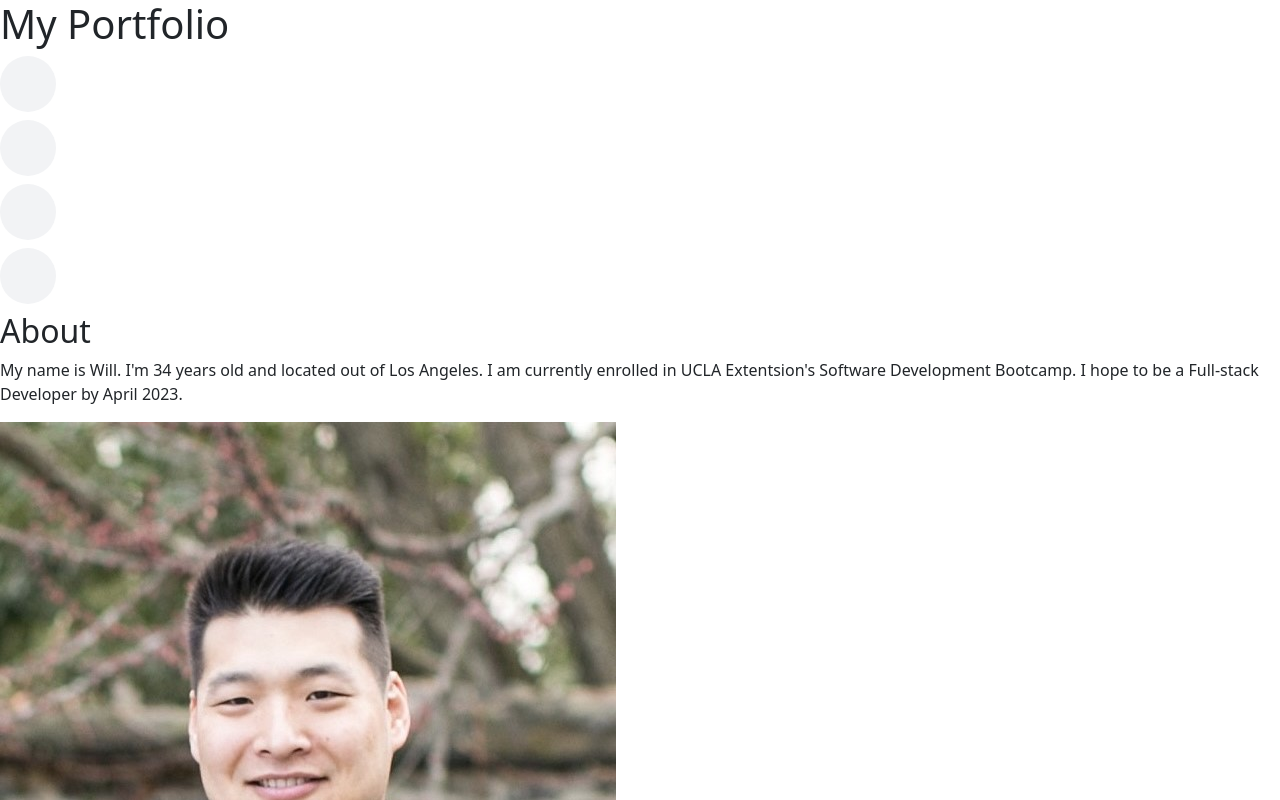
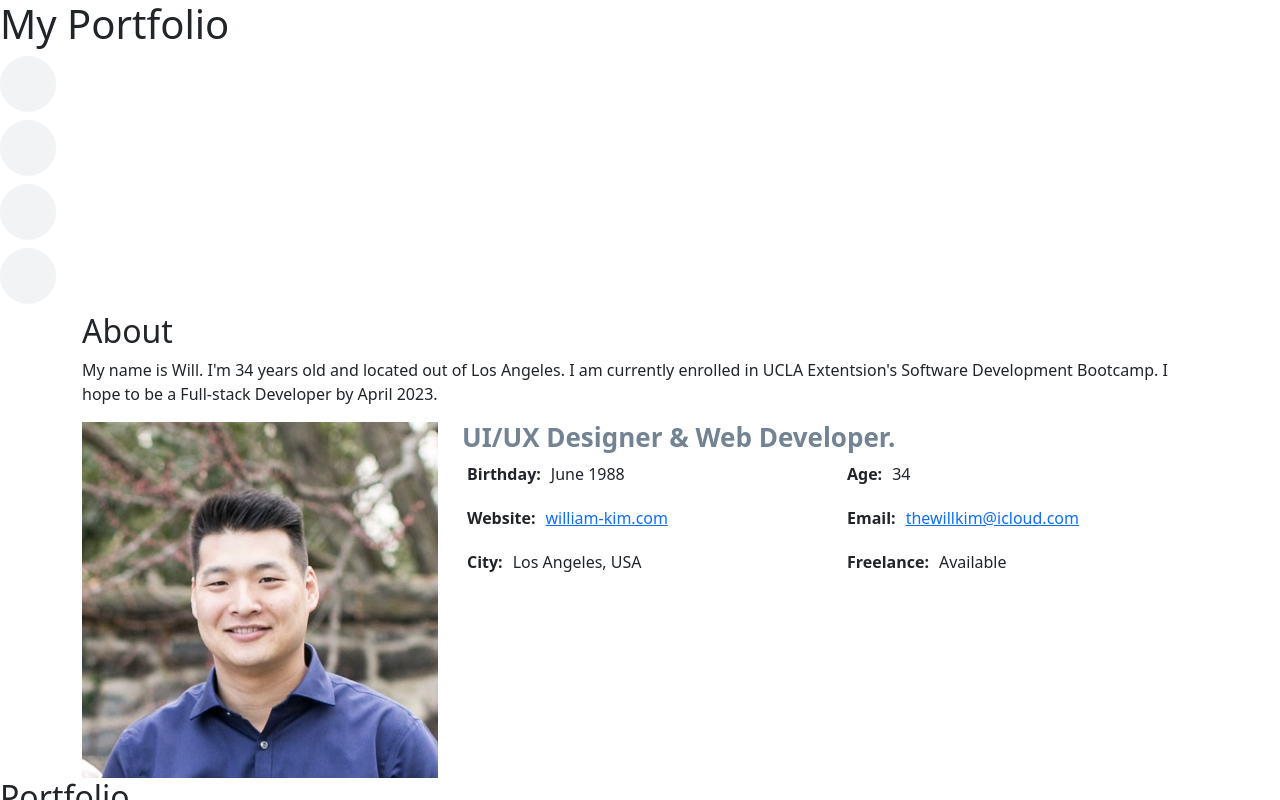
Before and after one commit to wiilki/work-samples-react-portfolio-wk, a React (Create React App) app: page / in a window 1280 px wide. Shown: the top 800 px of the page. Built offline with nearby package versions, Linux system fonts and the light colour scheme; the HTML template or start-up script is replaced by a standard one.

Commit message:
Import About styling from old portfolio

```diff
--- a/src/App.js
+++ b/src/App.js
@@ -11,8 +11,8 @@ function App() {
       <Header />
       <About />
       <Portfolio />
+      <Resume />
       <Contact />
-      <Resume />
       <Footer />
     </div>
   );
--- a/src/components/About.js
+++ b/src/components/About.js
@@ -1,16 +1,43 @@
 import React from "react";
-import profileImg from "../assets/profile-img.jpg"
+import profileImg from "../assets/profile-img.jpg";
+import '../styles/About.css';
 
 function About() {
     return (
-        <div className="section-title">
-            <div className="section-title">
-                <h2>About</h2>
+        <section id="about" className="about">
+            <div className="container" data-aos="fade-up">
+                <div className="section-title">
+                    <h2>About</h2>
+                    <p>My name is Will. I'm 34 years old and located out of Los Angeles. I am currently enrolled in UCLA
+                        Extentsion's Software Development Bootcamp. I hope to be a Full-stack Developer by April 2023.</p>
+                </div>
+                <div className="row">
+                    <div className="col-lg-4">
+                        <img src={profileImg} alt="profile-img" className="img-fluid" />
+                    </div>
+                    <div className=" col-lg-8 pt-4 pt-lg-0 content">
+                        <h3>UI/UX Designer &amp; Web Developer.</h3>
+                        <div className="row">
+                            <div className="col-lg-6">
+                                <ul>
+                                    <li><i className="bi bi-chevron-right"></i> <strong>Birthday:</strong> <span>June 1988</span></li>
+                                    <li><i className="bi bi-chevron-right"></i> <strong>Website:</strong> <span><a href="https://william-kim.com/">william-kim.com</a></span></li>
+                                    <li><i className="bi bi-chevron-right"></i> <strong>City:</strong> <span>Los Angeles, USA</span></li>
+                                </ul>
+                            </div>
+                            <div className="col-lg-6">
+                                <ul>
+                                    <li><i className="bi bi-chevron-right"></i> <strong>Age:</strong> <span>34</span></li>
+                                    <li><i className="bi bi-chevron-right"></i> <strong>Email:</strong> <span><a href="mailto:thewillkim@icloud.com">thewillkim@icloud.com</a></span></li>
+                                    <li><i className="bi bi-chevron-right"></i> <strong>Freelance:</strong> <span>Available</span></li>
+                                </ul>
+                            </div>
+                        </div>
+                    </div>
+                </div>
             </div>
-            <p>My name is Will. I'm 34 years old and located out of Los Angeles. I am currently enrolled in UCLA
-                Extentsion's Software Development Bootcamp. I hope to be a Full-stack Developer by April 2023.</p>
-            <img src={profileImg} alt="profile-img"></img>
-        </div>
+        </section>
+
     );
 }
 
--- a/src/components/Header.js
+++ b/src/components/Header.js
@@ -3,7 +3,7 @@ import Navigation from "./Navigation";
 
 function Header() {
   return (
-    <header>
+    <header id="header" class="d-flex flex-column justify-content-center">
       <h1>My Portfolio</h1>
       <Navigation />
     </header>
--- a/src/components/Navigation.js
+++ b/src/components/Navigation.js
@@ -4,17 +4,14 @@ import '../styles/Navigation.css';
 function Navigation() {
   return (
     <header id="header" className="d-flex flex-column justify-content-center">
-
       <nav id="navbar" className="navbar nav-menu">
         <ul>
           <li><a href="#about" className="nav-link scrollto"><i className="bx bx-user"></i> <span>About</span></a></li>
           <li><a href="#resume" className="nav-link scrollto"><i className="bx bx-file-blank"></i> <span>Resume</span></a></li>
           <li><a href="#portfolio" className="nav-link scrollto"><i className="bx bx-book-content"></i> <span>Portfolio</span></a>       </li>
-
           <li><a href="#contact" className="nav-link scrollto"><i className="bx bx-envelope"></i> <span>Contact</span></a></li>
         </ul>
       </nav>
-
     </header>
 
   );
--- /dev/null
+++ b/src/styles/About.css
@@ -0,0 +1,31 @@
+.about .content h3 {
+    font-weight: 700;
+    font-size: 26px;
+    color: #728394;
+  }
+
+  .about .content ul {
+    list-style: none;
+    padding: 0;
+  }
+
+  .about .content ul li {
+    margin-bottom: 20px;
+    display: flex;
+    align-items: center;
+  }
+
+  .about .content ul strong {
+    margin-right: 10px;
+  }
+
+  .about .content ul i {
+    font-size: 16px;
+    margin-right: 5px;
+    color: #0563bb;
+    line-height: 0;
+  }
+
+  .about .content p:last-child {
+    margin-bottom: 0;
+  }
```
Lines whose indentation alone changed are shown as unchanged.
